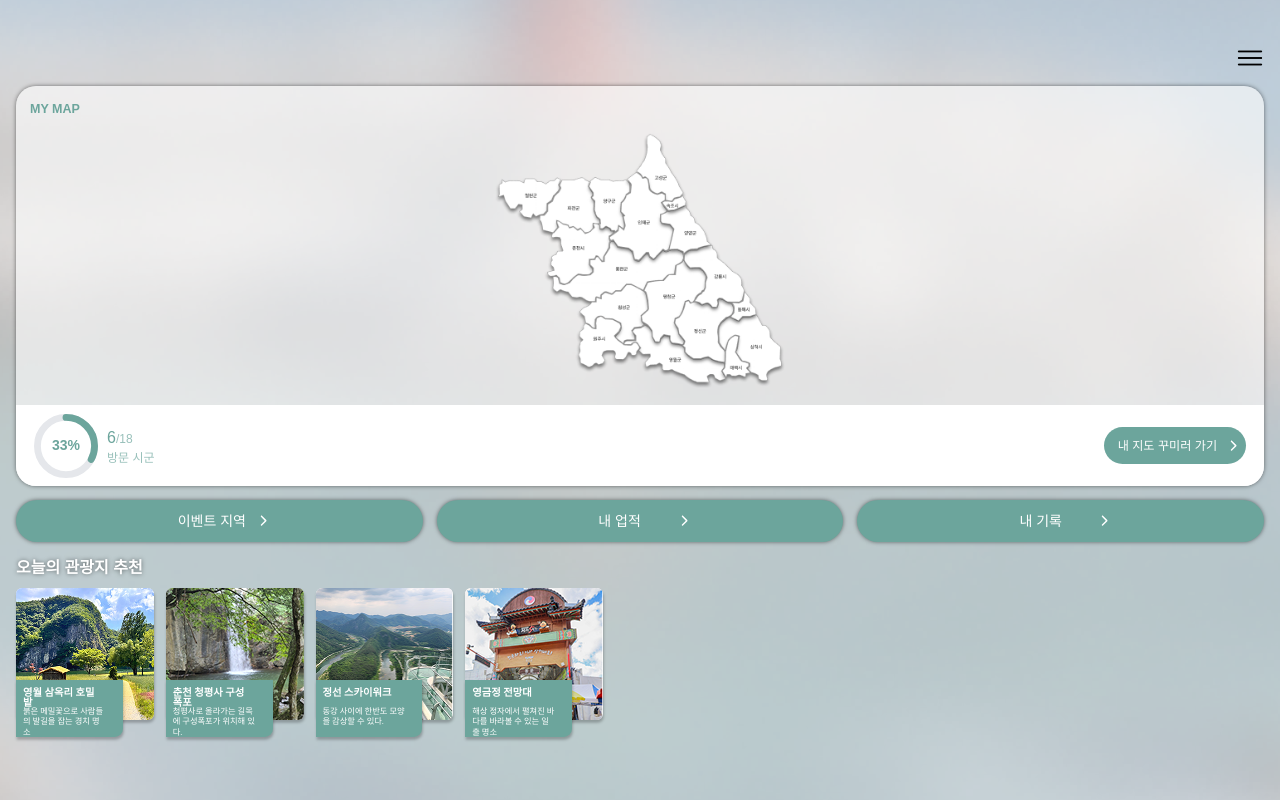
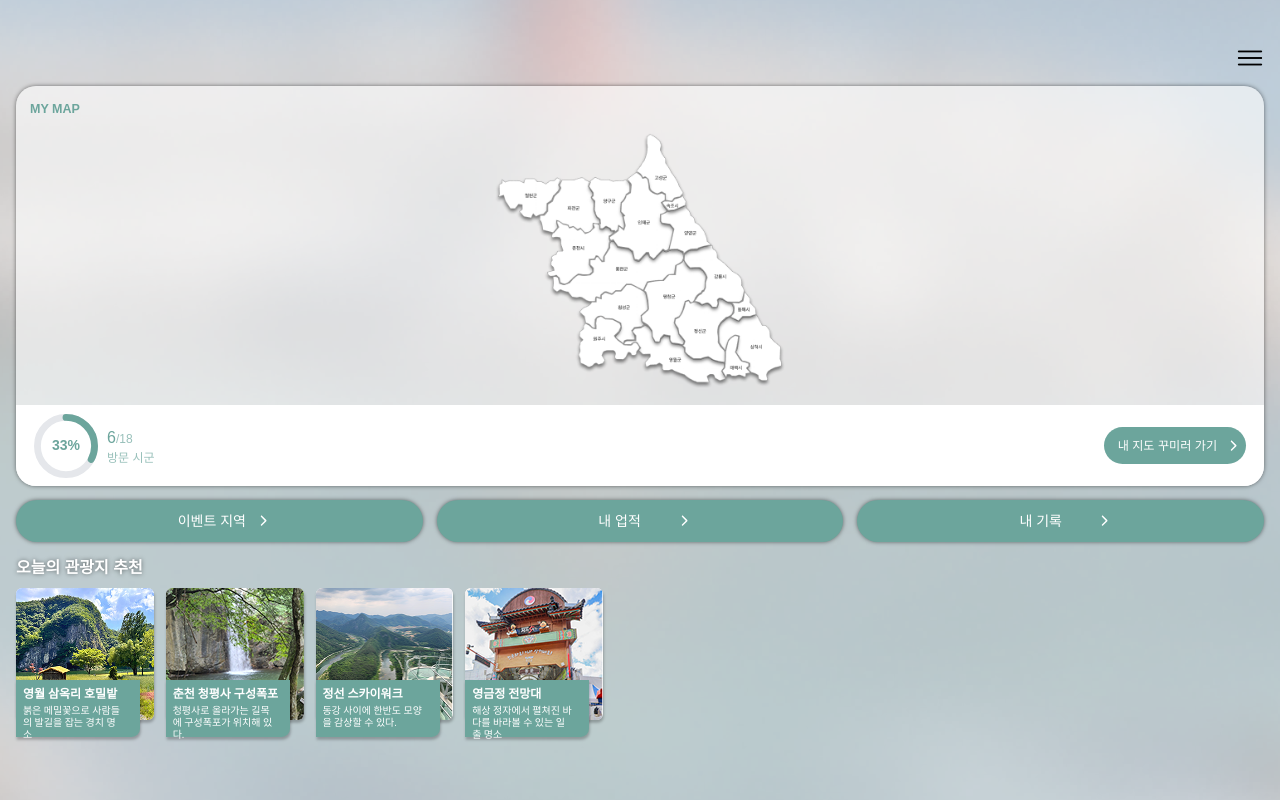
Before and after one commit to nuyh-99/ji-kku-frontend, a Next.js app in the folder frontend/: page /home in a window 1280 px wide. Built offline with nearby package versions, Linux system fonts and the light colour scheme; a web font is replaced by a local one.

Commit message:
chore : 카드 ui 조정

```diff
--- a/frontend/src/components/SpotCard.tsx
+++ b/frontend/src/components/SpotCard.tsx
@@ -32,8 +32,8 @@ export default function SpotCard({ spot }: { spot: SpotCardData }) {
       <div
         className="absolute left-0"
         style={{
-          width: 106.77,
-          height: 57.0,
+          width: 124,
+          height: 57,
           top: 92.03,
           background: "#6CA59C",
           borderBottomRightRadius: 8.27,
@@ -44,13 +44,12 @@ export default function SpotCard({ spot }: { spot: SpotCardData }) {
         <p
           className="absolute text-white"
           style={{
-            width: 77,
-            height: 12,
+            width: 124,
             top: 7.58,
             left: 6.89,
             fontFamily: "Pretendard",
             fontWeight: 700,
-            fontSize: 10.33,
+            fontSize: 12,
             lineHeight: "100%",
           }}
         >
@@ -61,14 +60,13 @@ export default function SpotCard({ spot }: { spot: SpotCardData }) {
         <p
           className="absolute text-white"
           style={{
-            width: 83,
-            height: 21,
-            top: 26.86,
+            width: 101,
+            top: 24.86,
             left: 6.89,
             fontFamily: "Pretendard",
             fontWeight: 400,
-            fontSize: 8.27,
-            lineHeight: "10.33px",
+            fontSize: 10,
+            lineHeight: "12px",
           }}
         >
           {spot.overview}
```
